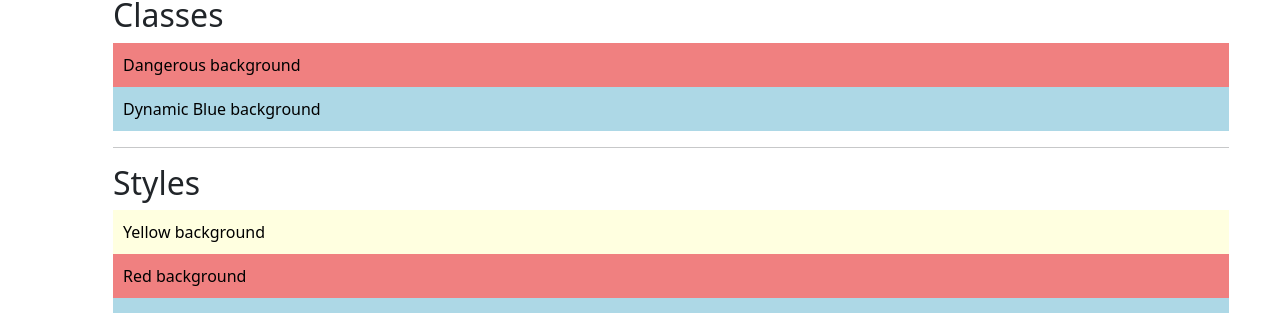
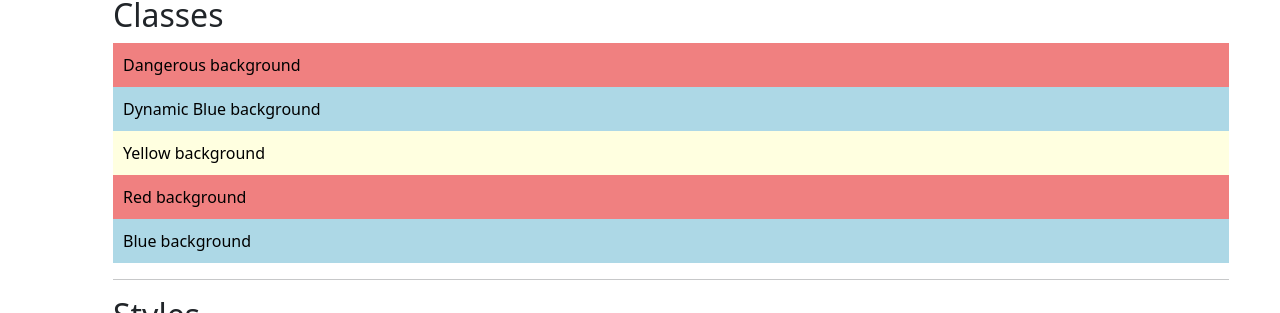
Before and after one commit to Malav2002/kambaz-next-js, a Next.js app: page /Labs/Lab3 in a window 1280 px wide. Shown: the part 3310-3623 px from the top of the page. Built offline with nearby package versions, Linux system fonts and the light colour scheme.

Commit message:
Correction

```diff
--- a/src/app/Labs/Lab3/Classes.tsx
+++ b/src/app/Labs/Lab3/Classes.tsx
@@ -1,5 +1,17 @@
 import "./Classes.css";
 export default function Classes() {
+  const colorBlack = { color: "black" };
+  const padding10px = { padding: "10px" };
+  const bgBlue = {
+    backgroundColor: "lightblue",
+    color: "black",
+    ...padding10px,
+  };
+  const bgRed = {
+    backgroundColor: "lightcoral",
+    ...colorBlack,
+    ...padding10px,
+  };
   const color = "blue";
   const dangerous = true;
   return (
@@ -15,6 +27,17 @@ export default function Classes() {
       <div className={`wd-bg-${color} wd-fg-black wd-padding-10px`}>
         Dynamic Blue background
       </div>
+      <div
+        style={{
+          backgroundColor: "lightyellow",
+          color: "black",
+          padding: "10px",
+        }}
+      >
+        Yellow background
+      </div>
+      <div style={bgRed}> Red background </div>
+      <div style={bgBlue}>Blue background</div>
       <hr />
     </div>
   );
```
